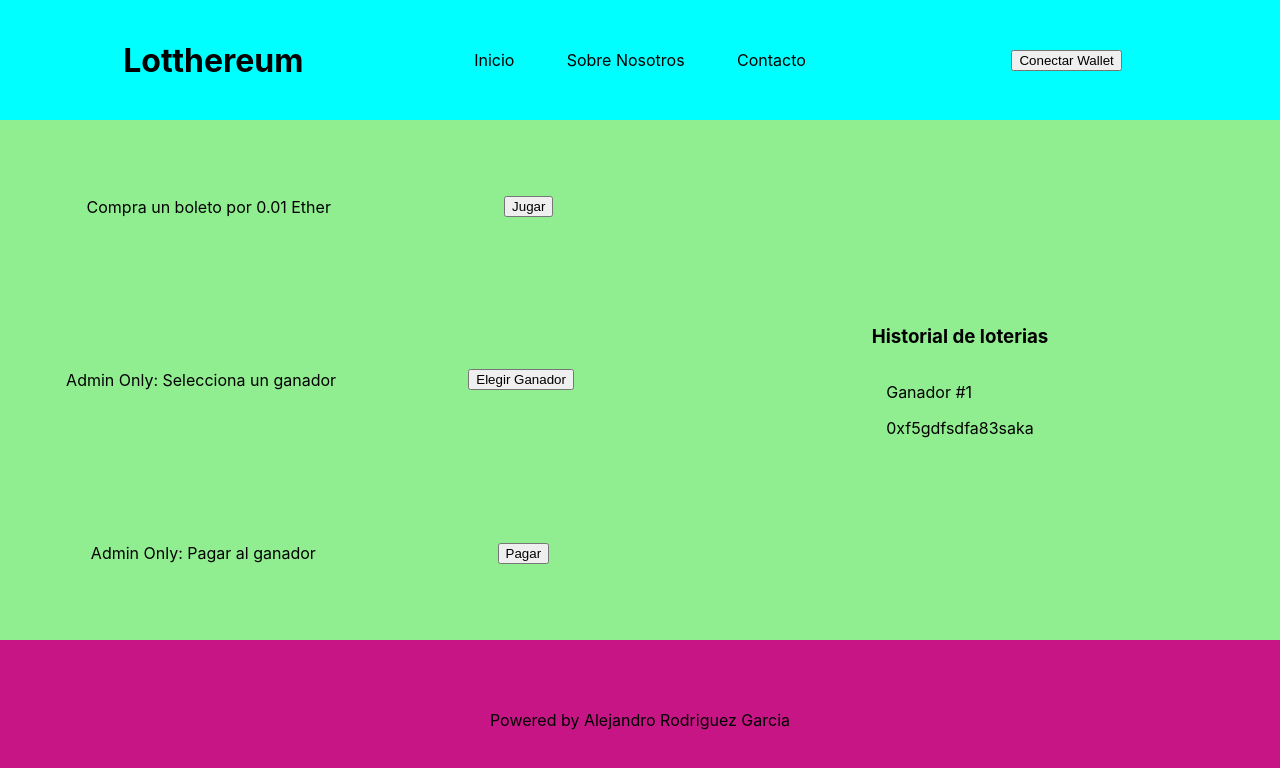
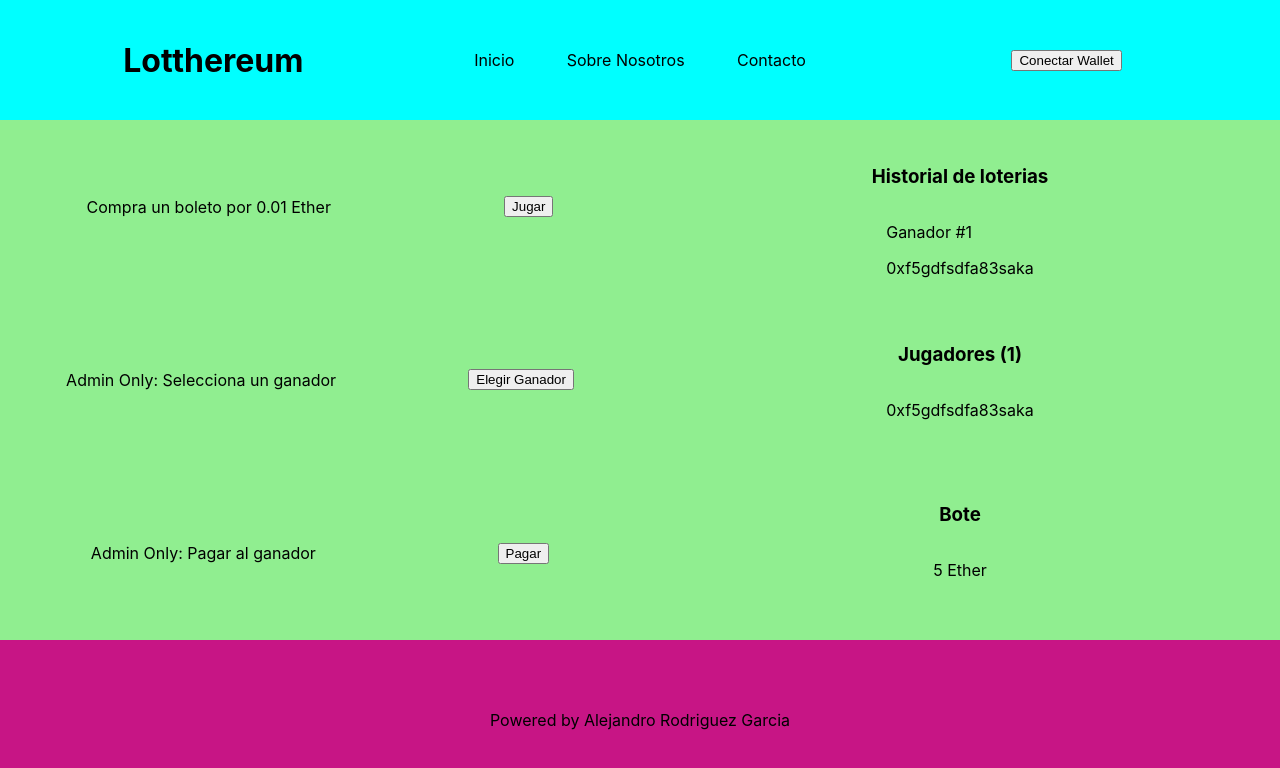
Before and after one commit to AleRodriguezzz/Loteria-dApp, a Next.js app in the folder Loteria/loteria-dapp/: page / in a window 1280 px wide. Shown: the top 768 px of the page. Built offline with nearby package versions, Linux system fonts and the light colour scheme.

Commit message:
Estructura HTML basica finalizada

```diff
--- a/Loteria/loteria-dapp/pages/index.js
+++ b/Loteria/loteria-dapp/pages/index.js
@@ -3,6 +3,7 @@ import Image from 'next/image'
 import styles from '../styles/Home.module.css'
 import Header from './components/header'
 import Footer from './components/footer'
+import web3 from 'web3'
 
 export default function Home() {
   return (
@@ -30,10 +31,30 @@ export default function Home() {
             </section>
           </section>
           <section className={styles.infosm}>
-            <h3>Historial de loterias</h3>
-            <section>
-              <p>Ganador #1</p>
-              <p>0xf5gdfsdfa83saka</p>
+            <section className={styles.infolotto}>
+              <div>
+                <h3>Historial de loterias</h3>
+              </div>
+              <section>
+                <p>Ganador #1</p>
+                <p>0xf5gdfsdfa83saka</p>
+              </section>
+            </section>
+            <section className={styles.infoplayers}>
+              <div>
+                <h3>Jugadores (1)</h3>
+              </div>
+              <section>
+                <p>0xf5gdfsdfa83saka</p>
+              </section>
+            </section>
+            <section className={styles.infobote}>
+              <div>
+                <h3>Bote</h3>
+              </div>
+              <section>
+                <p>5 Ether</p>
+              </section>
             </section>
           </section>
         </section>
```
